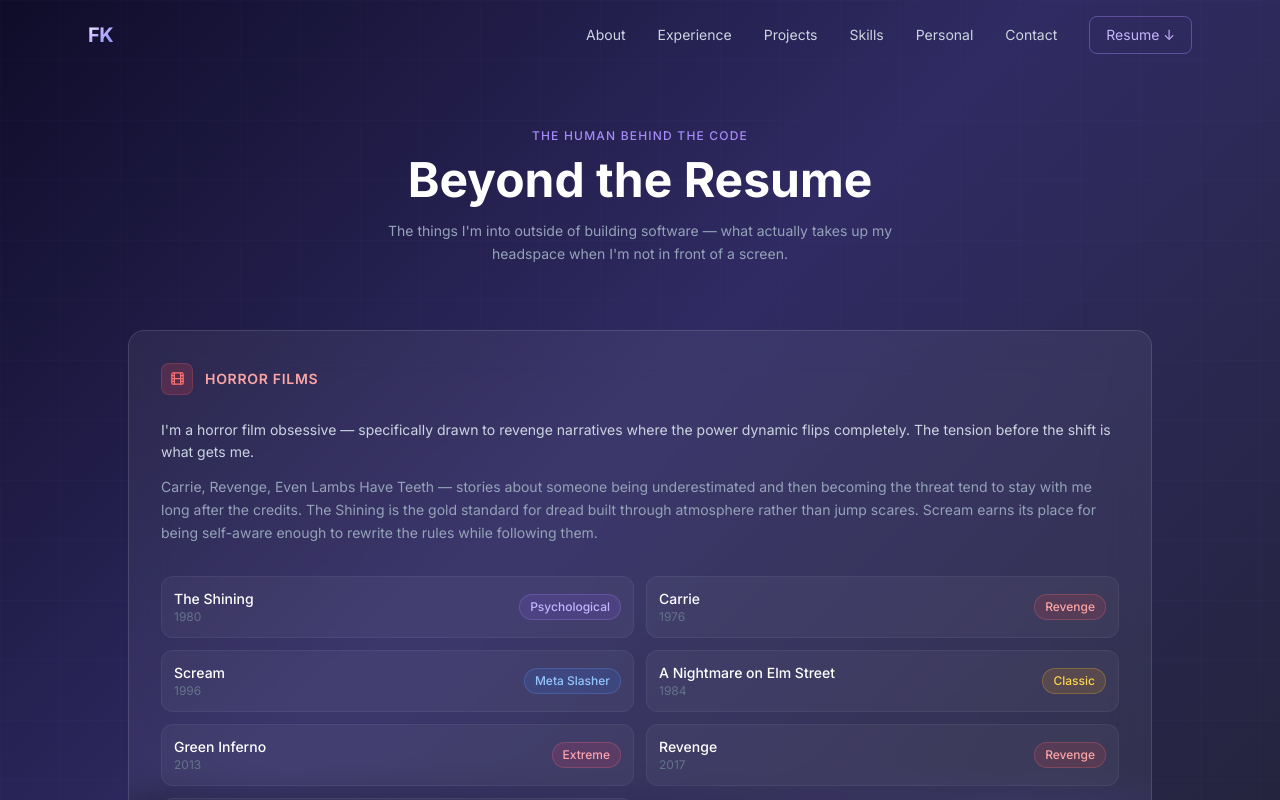
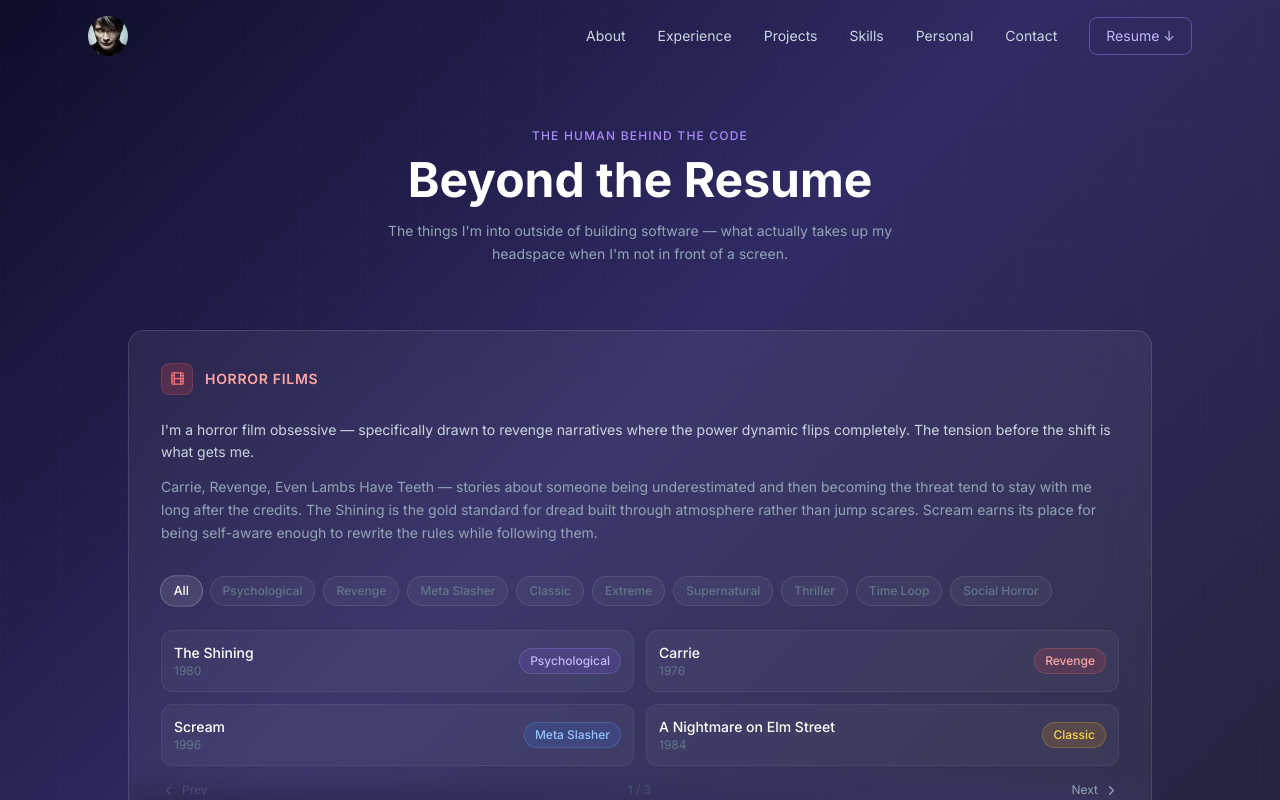
Before and after one commit to jellyfishing2346/myportfolio, a Next.js app: page /personal in a window 1280 px wide. Shown: the top 800 px of the page. Built offline with nearby package versions, Linux system fonts and the light colour scheme.

Commit message:
Humanize copy, fix nav links, add Hannibal logo, and add film carousel with filters

```diff
--- a/app/personal/page.tsx
+++ b/app/personal/page.tsx
@@ -1,5 +1,8 @@
+'use client'
+
+import { useState, useEffect } from 'react'
 import Navbar from '@/components/Navbar'
-import { Film, Dumbbell, Users } from 'lucide-react'
+import { Film, Dumbbell, Users, ChevronLeft, ChevronRight } from 'lucide-react'
 
 const FILMS = [
   { title: 'The Shining',              year: '1980', tag: 'Psychological' },
@@ -9,6 +12,11 @@ const FILMS = [
   { title: 'Green Inferno',            year: '2013', tag: 'Extreme'       },
   { title: 'Revenge',                  year: '2017', tag: 'Revenge'       },
   { title: 'Even Lambs Have Teeth',    year: '2015', tag: 'Revenge'       },
+  { title: 'Truth or Dare',            year: '2018', tag: 'Supernatural'  },
+  { title: 'Pretty Lethal',            year: '2023', tag: 'Thriller'      },
+  { title: 'Fear',                     year: '1996', tag: 'Psychological' },
+  { title: 'Happy Death Day',          year: '2017', tag: 'Time Loop'     },
+  { title: 'The First Purge',          year: '2018', tag: 'Social Horror' },
 ]
 
 const TAG_COLORS: Record<string, string> = {
@@ -17,9 +25,25 @@ const TAG_COLORS: Record<string, string> = {
   'Meta Slasher':  'bg-blue-500/15   text-blue-300   border-blue-400/25',
   'Classic':       'bg-amber-500/15  text-amber-300  border-amber-400/25',
   'Extreme':       'bg-rose-500/15   text-rose-300   border-rose-400/25',
+  'Supernatural':  'bg-purple-500/15 text-purple-300 border-purple-400/25',
+  'Thriller':      'bg-orange-500/15 text-orange-300 border-orange-400/25',
+  'Time Loop':     'bg-cyan-500/15   text-cyan-300   border-cyan-400/25',
+  'Social Horror': 'bg-yellow-500/15 text-yellow-300 border-yellow-400/25',
 }
 
+const ALL_TAGS = ['All', ...Array.from(new Set(FILMS.map((f) => f.tag)))]
+const PER_PAGE = 4
+
 export default function Personal() {
+  const [activeTag, setActiveTag] = useState<string>('All')
+  const [page, setPage] = useState(0)
+
+  const filtered = activeTag === 'All' ? FILMS : FILMS.filter((f) => f.tag === activeTag)
+  const totalPages = Math.ceil(filtered.length / PER_PAGE)
+  const visible = filtered.slice(page * PER_PAGE, page * PER_PAGE + PER_PAGE)
+
+  useEffect(() => { setPage(0) }, [activeTag])
+
   return (
     <main className="relative z-10">
       <Navbar />
@@ -66,8 +90,32 @@ export default function Personal() {
                 following them.
               </p>
 
-              <div className="grid sm:grid-cols-2 gap-3">
-                {FILMS.map(({ title, year, tag }) => (
+              {/* Filter buttons */}
+              <div className="flex flex-wrap gap-2 mb-6">
+                {ALL_TAGS.map((tag) => {
+                  const isAll = tag === 'All'
+                  const active = activeTag === tag
+                  const colorClass = isAll ? 'bg-white/10 text-white border-white/20' : TAG_COLORS[tag]
+                  return (
+                    <button
+                      key={tag}
+                      onClick={() => setActiveTag(tag)}
+                      className={`text-xs px-3 py-1.5 rounded-full border font-medium transition-all duration-200 ${
+                        active
+                          ? `${colorClass} opacity-100 scale-105`
+                          : 'bg-white/[0.04] text-slate-500 border-white/10 hover:text-slate-300 hover:border-white/20'
+                      }`}
+                    >
+                      {tag}
+                    </button>
+                  )
+                })}
+              </div>
+
+              {/* Carousel */}
+              <div className="relative">
+                <div className="grid sm:grid-cols-2 gap-3 min-h-[112px]">
+                  {visible.map(({ title, year, tag }) => (
                     <div
                       key={title}
                       className="flex items-center justify-between p-3 rounded-xl bg-white/[0.04] border border-white/[0.06]"
@@ -81,6 +129,30 @@ export default function Personal() {
                       </span>
                     </div>
                   ))}
+                </div>
+
+                {/* Prev / Next + counter */}
+                {totalPages > 1 && (
+                  <div className="flex items-center justify-between mt-4">
+                    <button
+                      onClick={() => setPage((p) => Math.max(p - 1, 0))}
+                      disabled={page === 0}
+                      className="flex items-center gap-1.5 text-xs text-slate-400 hover:text-white disabled:opacity-25 disabled:cursor-not-allowed transition-colors"
+                    >
+                      <ChevronLeft size={15} /> Prev
+                    </button>
+                    <span className="text-xs text-slate-600">
+                      {page + 1} / {totalPages}
+                    </span>
+                    <button
+                      onClick={() => setPage((p) => Math.min(p + 1, totalPages - 1))}
+                      disabled={page === totalPages - 1}
+                      className="flex items-center gap-1.5 text-xs text-slate-400 hover:text-white disabled:opacity-25 disabled:cursor-not-allowed transition-colors"
+                    >
+                      Next <ChevronRight size={15} />
+                    </button>
+                  </div>
+                )}
               </div>
             </div>
 
--- a/components/Contact.tsx
+++ b/components/Contact.tsx
@@ -26,8 +26,9 @@ export default function Contact() {
         <p className="text-xs text-violet-400 uppercase tracking-widest mb-3 font-medium">Let's Connect</p>
         <h2 className="text-4xl font-bold text-white mb-4">Get In Touch</h2>
         <p className="text-slate-400 text-sm max-w-md mx-auto mb-12 leading-relaxed">
-          Open to FinTech engineering and data science roles. Reach out to discuss opportunities,
-          collaborations, or just to talk financial systems.
+          I'm finishing my degree in May 2026 and actively looking for roles in FinTech and
+          quant finance. If something here resonates, drop me a message. Or if you just want
+          to talk horror films, that works too.
         </p>
 
         <div className="flex flex-col sm:flex-row flex-wrap gap-3 justify-center mb-16">
--- a/components/Hero.tsx
+++ b/components/Hero.tsx
@@ -47,8 +47,9 @@ export default function Hero() {
           Software Engineer <span className="text-violet-400 font-normal">→</span> Quantitative Finance
         </p>
         <p className="text-base md:text-lg text-slate-400 max-w-xl mx-auto mb-10 leading-relaxed">
-          I build ML systems that actually run in production — not just notebooks.
-          CS/SE background applied to quantitative trading, credit risk, and fraud detection.
+          CS student at Brooklyn College, finishing up in May 2026. I got deep into
+          machine learning and ended up pointed at quantitative finance — where the
+          engineering has to be as rigorous as the math.
         </p>
 
         {/* CTAs */}
--- a/components/Navbar.tsx
+++ b/components/Navbar.tsx
@@ -1,14 +1,15 @@
 'use client'
 
 import { useState, useEffect } from 'react'
+import Image from 'next/image'
 
 const NAV_LINKS = [
-  { label: 'About', href: '#about' },
-  { label: 'Experience', href: '#experience' },
-  { label: 'Projects', href: '#projects' },
-  { label: 'Skills', href: '#skills' },
+  { label: 'About', href: '/#about' },
+  { label: 'Experience', href: '/#experience' },
+  { label: 'Projects', href: '/#projects' },
+  { label: 'Skills', href: '/#skills' },
   { label: 'Personal', href: '/personal' },
-  { label: 'Contact', href: '#contact' },
+  { label: 'Contact', href: '/#contact' },
 ]
 
 export default function Navbar() {
@@ -27,8 +28,8 @@ export default function Navbar() {
       }`}
     >
       <div className="max-w-6xl mx-auto px-6 py-4 flex items-center justify-between">
-        <a href="#home" className="text-xl font-bold gradient-text tracking-tight">
-          FK
+        <a href="/" className="block w-10 h-10 rounded-full overflow-hidden flex-shrink-0">
+          <Image src="/hannibal.jpg" alt="Hannibal" width={40} height={40} className="w-full h-full object-cover" style={{ objectPosition: '50% 10%' }} />
         </a>
 
         {/* Desktop nav */}
--- a/components/Projects.tsx
+++ b/components/Projects.tsx
@@ -37,7 +37,7 @@ const PROJECTS: Project[] = [
     borderHover: 'hover:border-violet-400/40',
     title: 'Quantitative Trading Framework',
     objective:
-      'Multi-signal equity strategy backtested over 15 years of S&P 500 data with walk-forward validation, live market data ingestion, and an interactive Plotly Dash tearsheet.',
+      'I wanted to know if momentum and mean-reversion signals actually work when you test them honestly — real transaction costs, out-of-sample periods, no cherry-picking. This is that experiment.',
     metrics: [
       { label: 'Sharpe Ratio', value: '1.34' },
       { label: 'Backtest Span', value: '15 Years' },
@@ -58,7 +58,7 @@ const PROJECTS: Project[] = [
     borderHover: 'hover:border-blue-400/40',
     title: 'Credit Risk Scoring Engine',
     objective:
-      'End-to-end ML pipeline predicting loan default probability, served via a production REST API — mirroring a real bank underwriting system with SHAP-based adverse-action explanations.',
+      'I built this to understand how banks actually score loan applications. Raw loan data, XGBoost model, a deployed REST API, and SHAP explanations for why each decision was made — the whole stack, not just the model.',
     metrics: [
       { label: 'ROC-AUC', value: '0.79' },
       { label: 'API Latency', value: '<120ms' },
@@ -77,7 +77,7 @@ const PROJECTS: Project[] = [
     borderHover: 'hover:border-emerald-400/40',
     title: 'Real-Time Fraud Detection',
     objective:
-      'Streaming payment fraud pipeline via Kafka + Redis + ensemble ML, tuned to minimize false positives — because a wrong decline costs as much as a missed fraud case.',
+      'The interesting constraint here: blocking a real customer costs almost as much as missing actual fraud. I built the system around that tradeoff rather than just chasing recall.',
     metrics: [
       { label: 'Precision', value: '94.2%' },
       { label: 'Throughput', value: '10K TPS' },
@@ -182,7 +182,7 @@ export default function Projects() {
           <p className="text-xs text-violet-400 uppercase tracking-widest mb-3 font-medium">Portfolio</p>
           <h2 className="text-4xl font-bold text-white mb-3">FinTech Projects</h2>
           <p className="text-slate-400 text-sm max-w-md mx-auto">
-            Three production-minded systems spanning the core verticals of modern financial technology.
+            Three projects where I tried to build the real thing, not just the notebook version.
           </p>
         </div>
 
```
Also changed, not shown: components/About.tsx (+19 -18 lines), public/hannibal.jpg (added). Lines whose indentation alone changed are shown as unchanged.
